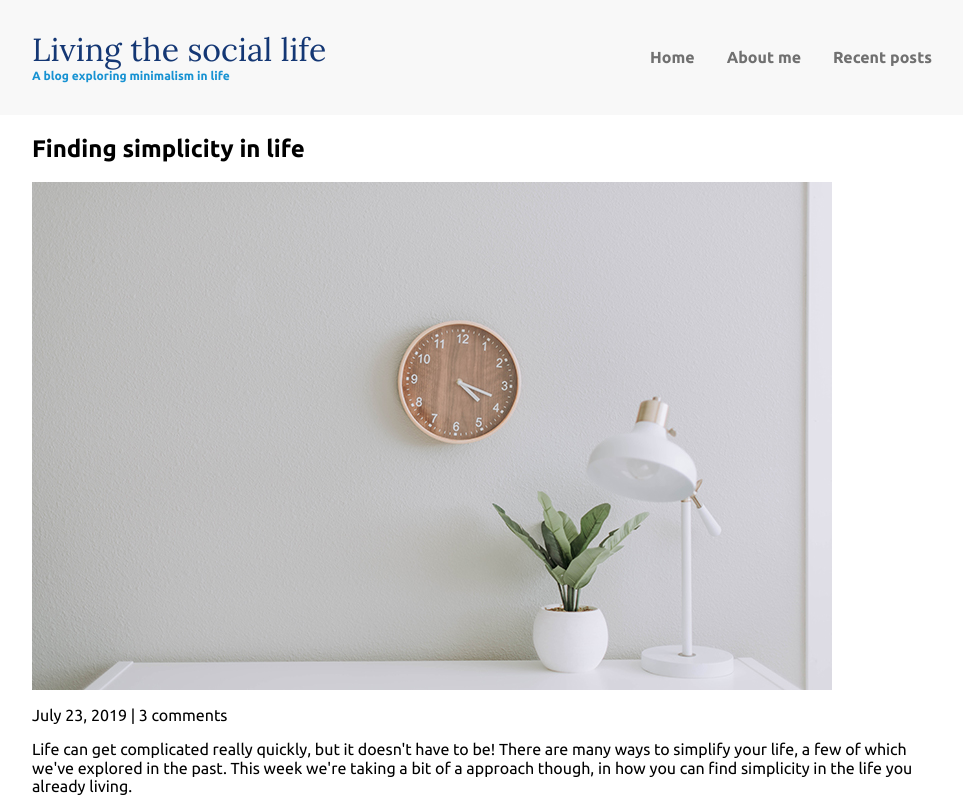
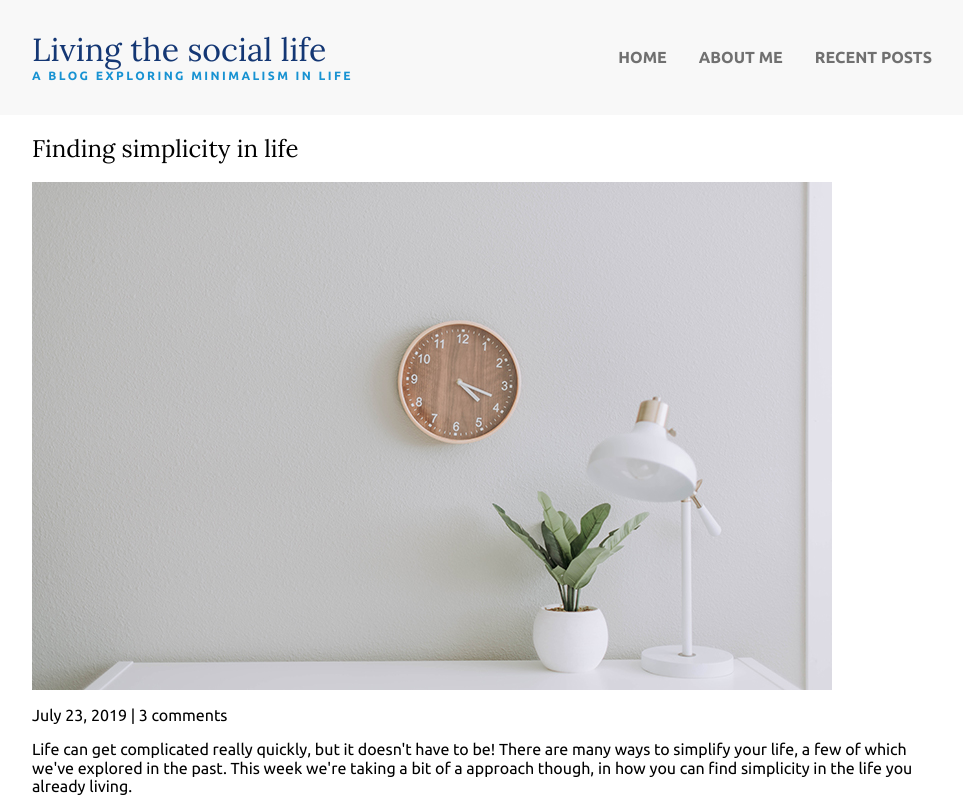
Before and after one commit to mf-dlcz/livingTheSimpleLife, a website built with Vite: page index.html in a window 1280 px wide. Shown: the top 800 px of the page, without its empty margins (158-1121 px from the left). Built offline with nearby package versions, Linux system fonts and the light colour scheme.

Commit message:
Updated nav

```diff
--- a/css/styles.css
+++ b/css/styles.css
@@ -14,18 +14,26 @@ Typography
 ================= */
 
 h1 {
-    font-family: 'Lora', serif;
-    font-weight: 400;
     color: #143774;
     font-size: 2rem;
     margin: 0;
 }
 
+h1,
+.article-title {
+    font-family: 'Lora', serif;
+    font-weight: 400;
+}
+
+/*Heading subtitle*/
 .subtitle {
     font-weight: 700;
     color: #1792d2;
     font-size: .75rem;
     margin: 0;
+    text-transform: uppercase;
+    font-size: 12px;
+    letter-spacing: 2.4px;
 }
 
 /* =================
@@ -65,6 +73,7 @@ nav ul {
     padding: 0;
     display: flex;
     justify-content: center;
+    text-transform: uppercase;
 }
 
 nav li {
```
